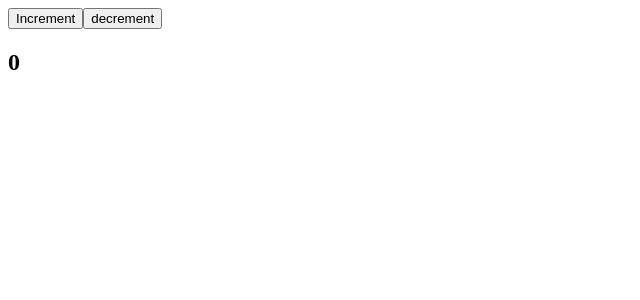
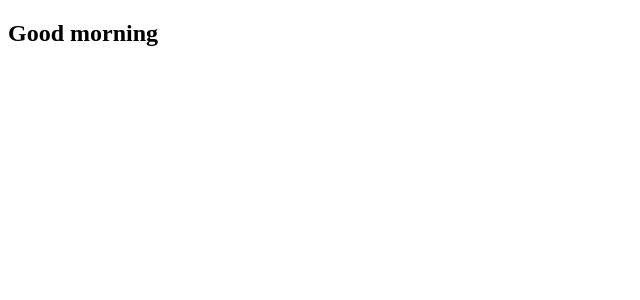
Before and after one commit to santoshkbrj/Vuejs_Tutorial, a Vue app in the folder vue-project/: page / in a window 1280 px wide. Shown: the top 300 px of the page, without its empty margins (0-640 px from the left). Built offline with nearby package versions, Linux system fonts and the light colour scheme.

Commit message:
Simple text interpolation

```diff
--- a/vue-project/src/App.vue
+++ b/vue-project/src/App.vue
@@ -1,13 +1,10 @@
 <script setup>
-import { ref } from 'vue'
-const count = ref(0)
+const message = 'Good morning'
 </script>
 
 <template>
   <div>
-    <button @click="count++">Increment</button>
-    <button @click="count--">decrement</button>
-    <h2>{{ count }}</h2>
+    <h2>{{ message }}</h2>
   </div>
 </template>
 
```
